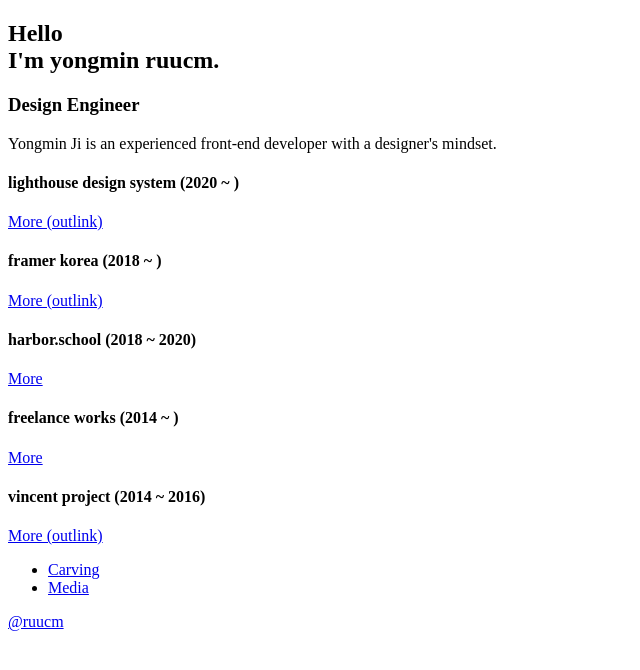
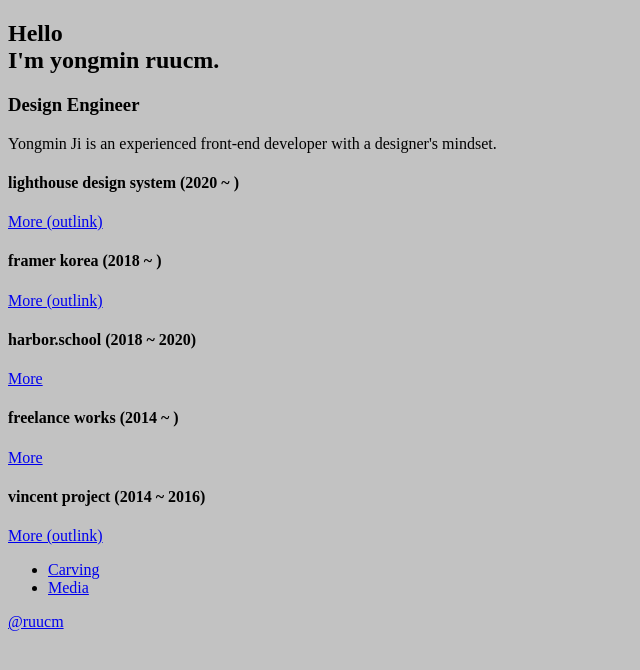
Before and after one commit to ruucm/ruucm.github.io, a Next.js app: page / in a window 1280 px wide. Shown: the top 670 px of the page, without its empty margins (0-640 px from the left). Built offline with nearby package versions, Linux system fonts and the light colour scheme.

Commit message:
app.js added

```diff
--- /dev/null
+++ b/pages/_app.js
@@ -0,0 +1,20 @@
+// import App from 'next/app'
+import "./global.css"
+
+function MyApp({ Component, pageProps }) {
+  return <Component {...pageProps} />
+}
+
+// Only uncomment this method if you have blocking data requirements for
+// every single page in your application. This disables the ability to
+// perform automatic static optimization, causing every page in your app to
+// be server-side rendered.
+//
+// MyApp.getInitialProps = async (appContext) => {
+//   // calls page's `getInitialProps` and fills `appProps.pageProps`
+//   const appProps = await App.getInitialProps(appContext);
+//
+//   return { ...appProps }
+// }
+
+export default MyApp
--- /dev/null
+++ b/pages/global.css
@@ -0,0 +1,3 @@
+body {
+  background: hsl(0, 0%, 76%);
+}
```
